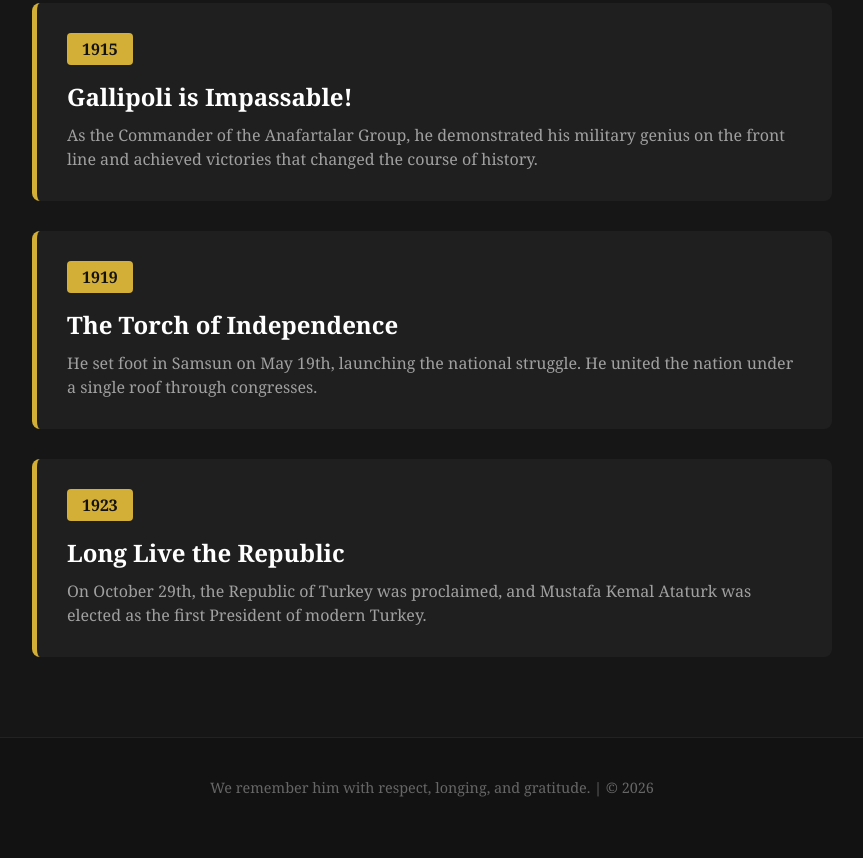
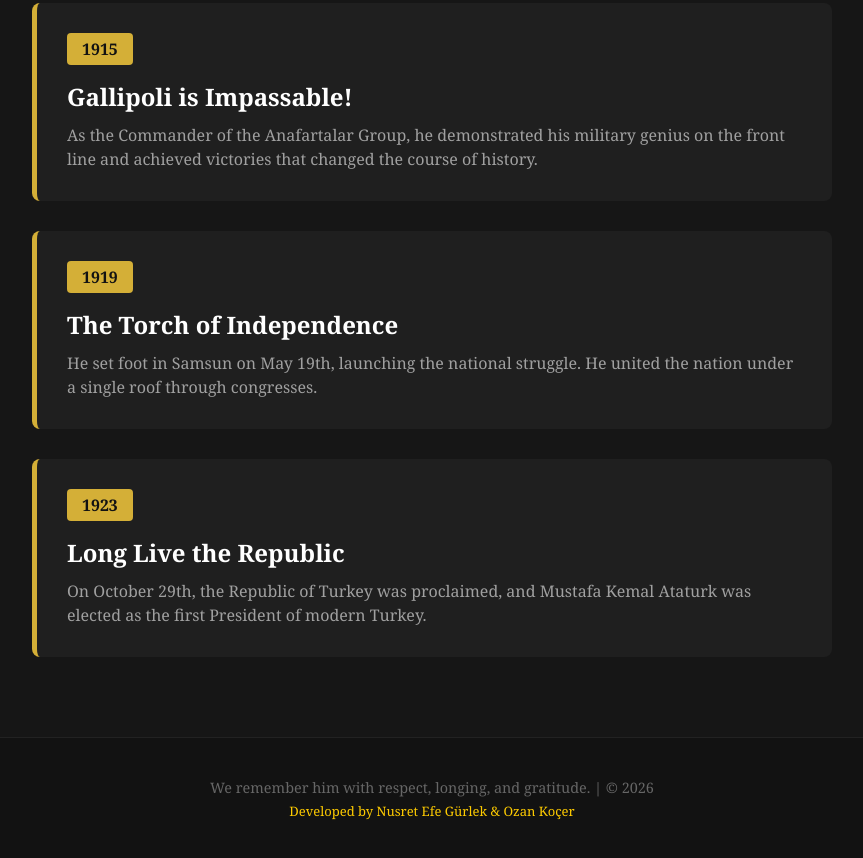
Before and after one commit to Ozanelon/TheFatherOfTheTurks, a plain HTML site: page index.html in a window 1280 px wide. Shown: the part 1210-2068 px from the top of the page, without its empty margins (208-1071 px from the left). Before the commit the page ends 2047 px from the top, so only its background shows below. Drawn offline with Linux system fonts and the light colour scheme.

Commit message:
Update index.html

```diff
--- a/index.html
+++ b/index.html
@@ -49,7 +49,10 @@
     </section>
 
     <footer>
-        <p>We remember him with respect, longing, and gratitude. |  © 2026</p>
+        <p>We remember him with respect, longing, and gratitude. | © 2026</p>
+        <p style="font-size: 13px; color: #ffcc00; margin-top: 5px; font-weight: 500;">
+            Developed by Nusret Efe Gürlek & Ozan Koçer
+        </p>
     </footer>
 
     <div id="modal-selanik" class="modal">
```
